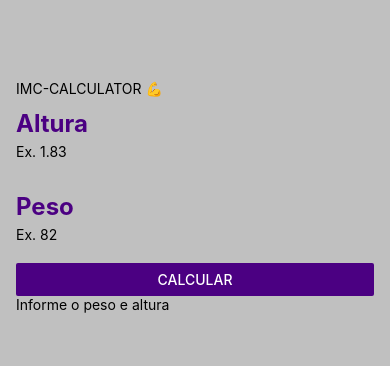
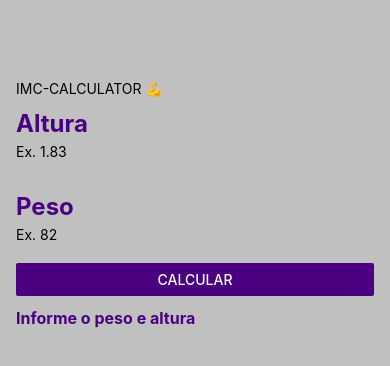
Before and after one commit to Diego-Girao/imccalculator, a React Native app: screen / in a window 390 px wide. Shown: the top 366 px of the page. Built offline with nearby package versions, Linux system fonts and the light colour scheme.

Commit message:
style: created style for result texts

```diff
--- a/src/components/ResultImc/index.js
+++ b/src/components/ResultImc/index.js
@@ -1,11 +1,26 @@
 import React from "react"
-import { Text, View } from "react-native"
+import { Text, View, StyleSheet } from "react-native"
 
 export default function ResultImc(props) {
 	return (
 		<View>
-			<Text>{props.messageResultImc}</Text>
-			<Text>{props.resultImc}</Text>
+			<Text style={styles.result}>{props.messageResultImc}</Text>
+			<Text style={styles.number}>{props.resultImc}</Text>
 		</View>
 	)
 }
+
+const styles = StyleSheet.create({
+	result: {
+		fontSize: 16,
+		fontWeight: "bold",
+		color: "#4B0082",
+		paddingTop: 12,
+	},
+	number: {
+		fontSize: 14,
+		fontWeight: "bold",
+		color: "#4B0082",
+		paddingTop: 12,
+	},
+})
```
